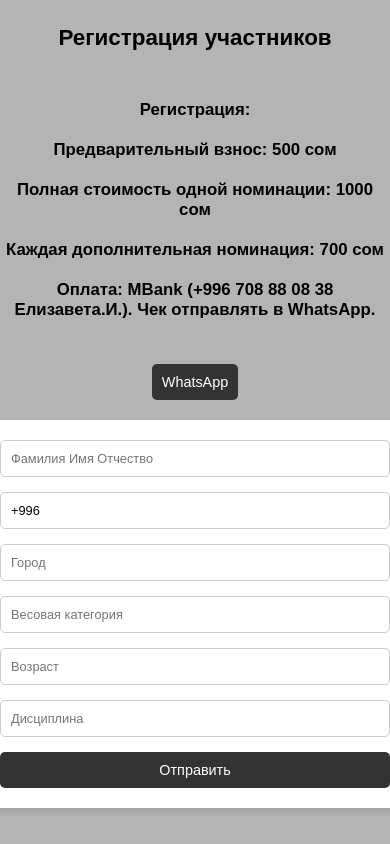
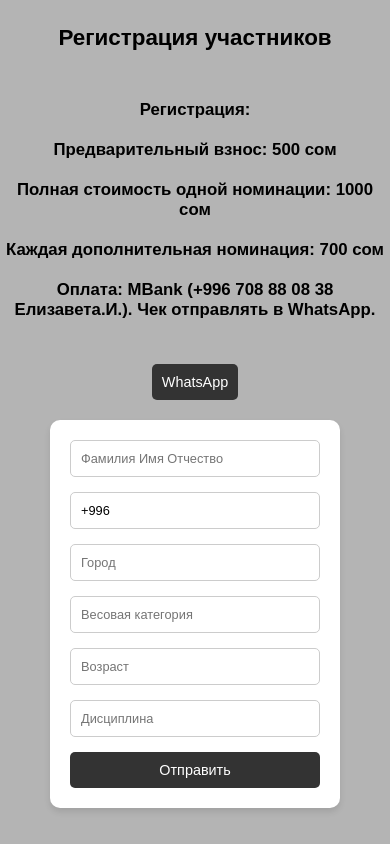
Before and after one commit to TDDaniel-tg/KR, a plain HTML site: page html/registration.html in a window 390 px wide. Drawn offline with nearby package versions, Linux system fonts and the light colour scheme.

Commit message:
Первый коммит

```diff
--- a/css/registr.css
+++ b/css/registr.css
@@ -111,7 +111,7 @@ footer {
     input {
         font-size: 0.8em;
     }
-    form {
+    .form-container  {
         background-color: #ffffff;
         padding: 20px;
         border-radius: 10px;
```
Also changed, not shown: html/disciplin.html (+1 -1 lines), Index.html (line endings or trailing spaces), photo/Ягодичный мостик муж.jpg (added), photo/Ягодичный мостик.jpg (added).
